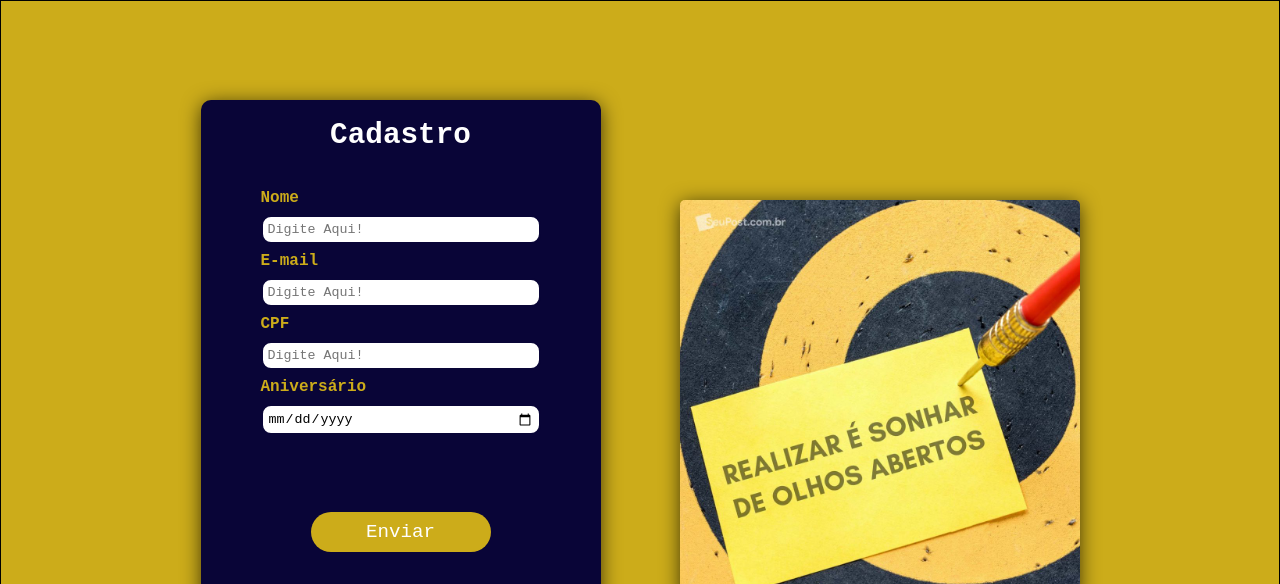
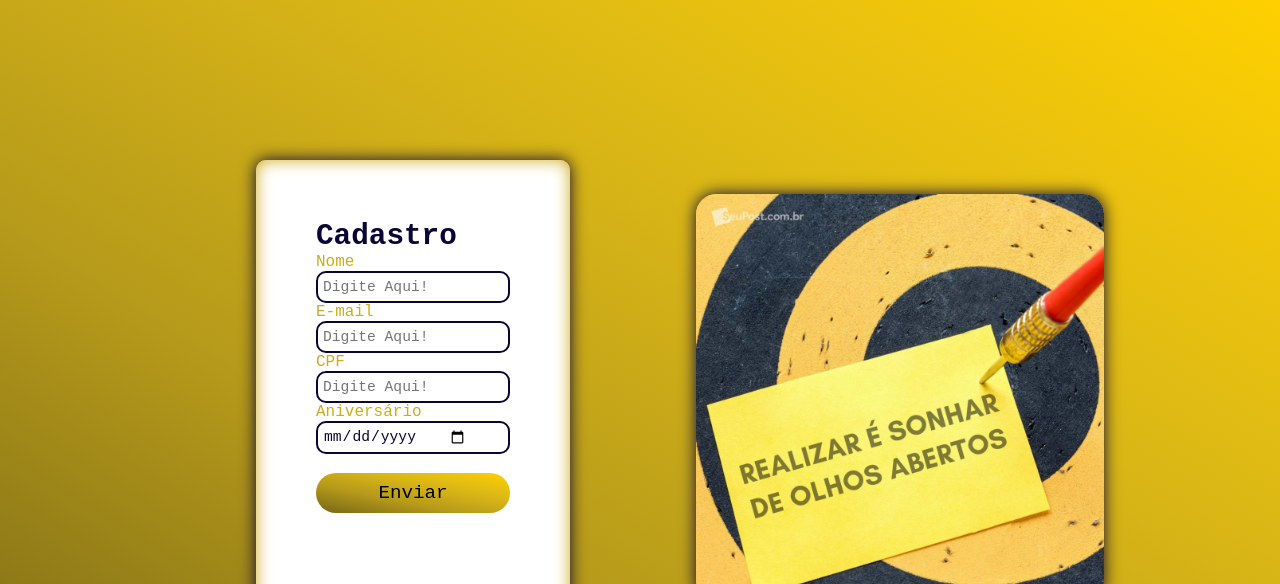
Before and after one commit to lipeqalves/formularioInscricao, a plain HTML site: page index.html in a window 1280 px wide. Shown: the top 584 px of the page. Drawn offline with Linux system fonts and the light colour scheme.

Commit message:
feat: original

```diff
--- a/index.css
+++ b/index.css
@@ -1,103 +1,78 @@
-@import url("https://fonts.googleapis.com/css2?family=Courier+Prime:wght@700&family=Roboto:wght@100&display=swap");
+@import url('https://fonts.googleapis.com/css2?family=Courier+Prime:wght@700&family=Roboto:wght@100&display=swap');
 
-* {
+*{
     margin: 0;
     padding: 0;
-  box-sizing: border-box;
-  font-family: "Courier New", Courier, monospace;
 }
-.container {
-  display: flex;
-  background-color: #ccac1a;
+body{
+    width: 100%;
+    height: 100vh;
+    font-family: 'Courier New', Courier, monospace;
+   background-image: linear-gradient(to left bottom, #fed000, #f4c907, #ebc20e, #e1bc13, #d8b516, #cdac18, #c1a319, #b69a1a, #a68d19, #968018, #867317, #776716);
+}
+
+#cadastro{
+    position:absolute;
+    top:20%;
+    left: 20%;
+    bottom: 10%;
+    background: #fff;
+    width: min-content;
+    padding: 60px;
+    border-radius: 10px;
     align-items: center;
-  justify-content: space-around;
-  width: 100vw;
-  height: 100vh;
-  padding: 10em;
-  border: #000 solid 1px;
+    color: #CCAC1A;
+    box-shadow: inset 0 0 1em #CCAC1A, 0 0 1em #090537;
 }
-.cadastro {
-  display: flex;
-  flex-direction: column;
-  justify-content: space-around;
-  align-items: center;
-  background: #090537;
-  width: 400px;
-  height: 600px;
-
-  border-radius: 10px;
-  color: #ccac1a;
-  font-weight: bold;
-  -webkit-box-shadow: 0px 3px 20px -1px rgba(0,0,0,0.75);
-  -moz-box-shadow: 0px 3px 20px -1px rgba(0,0,0,0.75);
-  box-shadow: 0px 3px 20px -1px rgba(0,0,0,0.75);
+h1{
+    color: #090537;
+    font-size: 22pt;
 }
-h1 {
-  color: #fff;
-  font-size: 22pt;
-  font-weight: bold;
-}
-.form_input {
-  display: flex;
-  flex-direction: column;
-  gap: 0.5em;
-}
-.input {
-  min-width: 280px;
+.input{
+    min-width:180px;
     border: 2px solid #090537;
     border-radius: 10px;
     padding: 5px;
 }
-.input input {
-  width: 100%;
+.input input{
+    width: 80%;
     border: none;
     outline: none;
+    font-family: 'Courier New', Courier, monospace;
     align-items: center;
-  color: #090537;
+    color:#090537;
     font-size: 11pt;
-  border: solid #000 1px;
 }
-.btn {
+#btn{
     margin-top: 10%;
-  min-width: 180px;
-  text-align: center;
+    width: 100%;
+    text-align:center;
 }
-.btn button {
-  background-color: #ccac1a;
+#btn button{
+    font-family: 'Courier New', Courier, monospace;
+    background-image: linear-gradient(to left bottom, #fed000, #f4c907, #ebc20e, #e1bc13, #d8b516, #cdac18, #c1a319, #b69a1a, #a68d19, #968018, #867317, #776716);
     width: 100%;
     height: 40px;
     border: none;
     font-size: 1.2em;
     border-radius: 20px;
     outline: none;
-  color: #fff;
-  transition: 0.6s;
-  cursor: pointer;
 }
-.btn button:hover {
-  background-color: #e33d33;
-
+#img{
+    position: absolute;
+    top:80%;
+    width: 80%;
+    border: none;
+    outline: none;
+    left: 10%;
 }
-
-.img {
-  padding-top: 2em;
-  width: 150px;
-  border-bottom: 2px solid transparent;
+#imgfrase{
+    position: absolute;
+    top:6%;
+    width:130%;
+    border: none;
+    outline: none;
+    left: 140%;
+    border-radius: 5%;
+    box-shadow: inset 0 0 1em #CCAC1A, 0 0 1em #090537;
 }
-
-.img_frase {
-  width: 400px;
-  height: 400px;
-  border-radius: 5px;
-  -webkit-box-shadow: 0px 3px 20px -1px rgba(0,0,0,0.75);
-  -moz-box-shadow: 0px 3px 20px -1px rgba(0,0,0,0.75);
-  box-shadow: 0px 3px 20px -1px rgba(0,0,0,0.75);
-}
-@media screen and (max-width: 700px) {
-  .img_frase {
-    display: none;
-  }
-  .input{
-    min-width: 180px;
-  }
-}
--- a/index.html
+++ b/index.html
@@ -1,58 +1,35 @@
 <!DOCTYPE html>
 <html lang="pt-br">
 <head>
-    <meta charset="UTF-8" />
+    <meta charset="UTF-8">
     <title>Formulário</title>
-    <link rel="stylesheet" href="./index.css" />
+    <link rel="stylesheet" href="./index.css">
 </head>
 <body>
-    <main class="container">
-      <form class="cadastro" action="">
+        <form id="cadastro" action="">
             <h1>Cadastro</h1>
-        <div class="form_input">
+
             <label for="nome">Nome</label>
-          <input
-            class="input"
-            type="text"
-            id="nome"
-            placeholder="Digite Aqui!"
-            required
-          />
+            <div class="input">
+                <input type="text" id="nome" placeholder="Digite Aqui!">
+            </div>
             <label for="email">E-mail</label>
-          <input
-            class="input"
-            type="email"
-            id="email"
-            placeholder="Digite Aqui!"
-            required
-          />
-
+            <div class="input">
+                <input type="email" id="email" placeholder="Digite Aqui!">
+            </div>
             <label for="cpf">CPF</label>
-          <input
-            class="input"
-            type="text"
-            id="cpf"
-            placeholder="Digite Aqui!"
-            required
-          />
-
+            <div class="input">
+                <input type="text" id="cpf" placeholder="Digite Aqui!" >
+            </div>
             <label for="data">Aniversário</label>
-          <input class="input" type="date" id="data" required />
+            <div class="input">
+                <input type="date" id="data">
             </div>
-
-        <div class="btn">
-          <button type="submit"><span>Enviar</span></button>
+            <div id="btn">
+                <button type="submit">Enviar</button>
             </div>
-        <a href="https://www.resilia.com.br/" target="_blank"
-          ><img class="img" src="./img/logo.png" alt="logo resilia"
-        /></a>
+            <img id ="img" src="./img/logo.png" alt="" srcset="">
+            <img id="imgfrase" src="./img/imagem.jpg" alt="" srcset="">
         </form>
-
-      <img
-        class="img_frase"
-        src="./img/imagem.jpg"
-        alt="text imagen: realizar é sonhar de olhos abertos"
-      />
-    </main>
     </body>
 </html>
```
Lines whose indentation alone changed are shown as unchanged.
